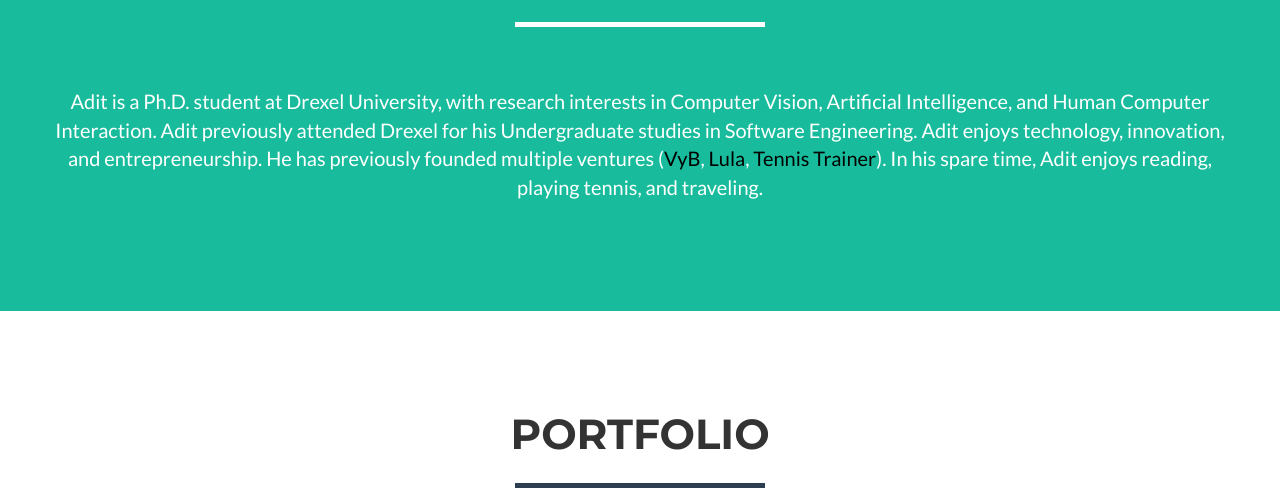
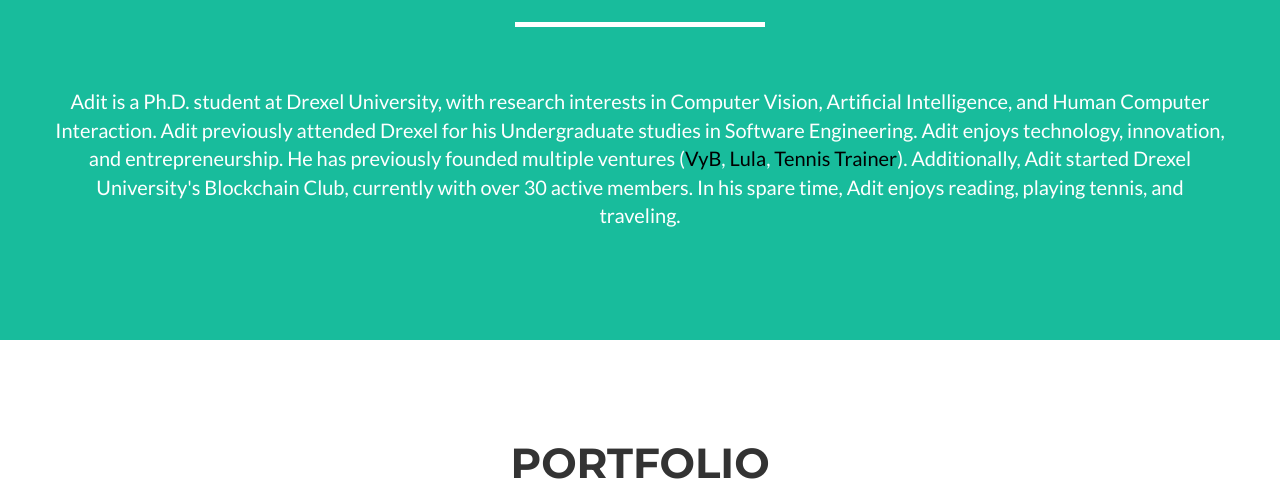
Before and after one commit to AditGupta25/PortfolioWebsite, a website: page index.html in a window 1280 px wide. Shown: the part 979-1475 px from the top of the page. Drawn offline with nearby package versions, Linux system fonts and the light colour scheme.

Commit message:
Update index.html

```diff
--- a/index.html
+++ b/index.html
@@ -121,7 +121,7 @@
                 <div class="container" style="margin-top: 30px">
                     <div class="row text-center">
 
-                    <p>Adit is a Ph.D. student at Drexel University, with research interests in Computer Vision, Artificial Intelligence, and Human Computer Interaction. Adit previously attended Drexel for his Undergraduate studies in Software Engineering. Adit enjoys technology, innovation, and entrepreneurship. He has previously founded multiple ventures (<a  target="_blank" style="color:black;" href="https://www.myvyb.io">VyB</a>, <a  style="color:black;" target="_blank" href="https://www.luladelivery.com">Lula</a>, <a  target="_blank" style="color:black;" href="https://appadvice.com/app/tennis-trainer/1330508025">Tennis Trainer</a>). In his spare time, Adit enjoys reading, playing tennis, and traveling.</p>
+                    <p>Adit is a Ph.D. student at Drexel University, with research interests in Computer Vision, Artificial Intelligence, and Human Computer Interaction. Adit previously attended Drexel for his Undergraduate studies in Software Engineering. Adit enjoys technology, innovation, and entrepreneurship. He has previously founded multiple ventures (<a  target="_blank" style="color:black;" href="https://www.myvyb.io">VyB</a>, <a  style="color:black;" target="_blank" href="https://www.luladelivery.com">Lula</a>, <a  target="_blank" style="color:black;" href="https://appadvice.com/app/tennis-trainer/1330508025">Tennis Trainer</a>). Additionally, Adit started Drexel University's Blockchain Club, currently with over 30 active members. In his spare time, Adit enjoys reading, playing tennis, and traveling.</p>
 
                         <!-- <div class="col-md-4">
                             <span class="fa-stack fa-4x">
```
